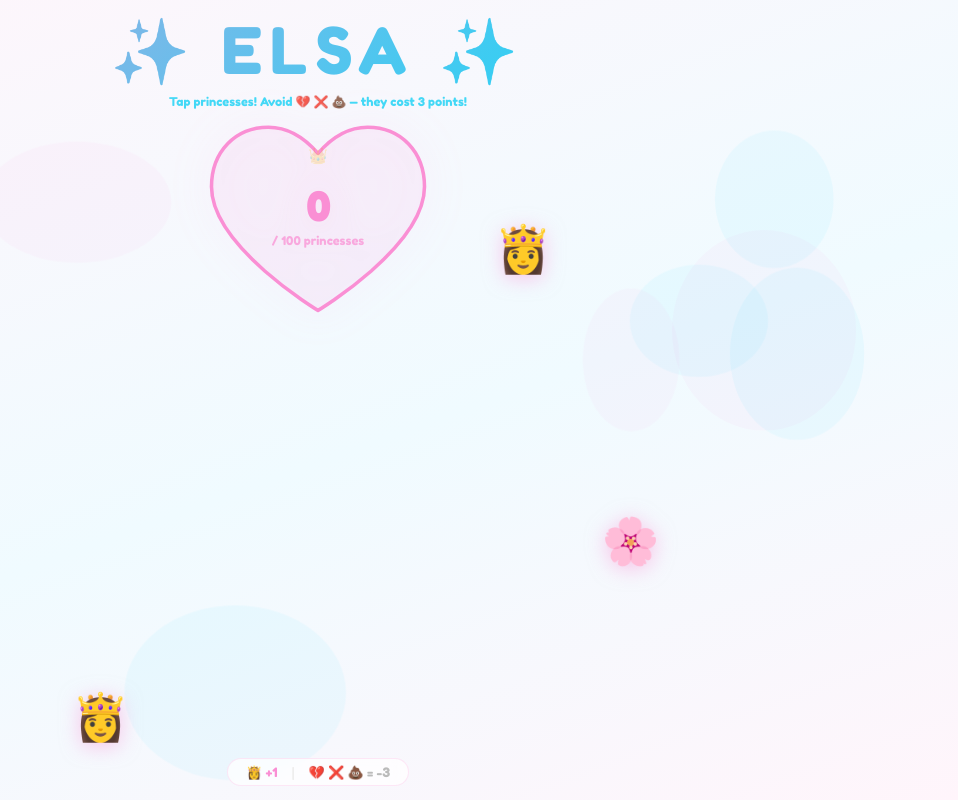
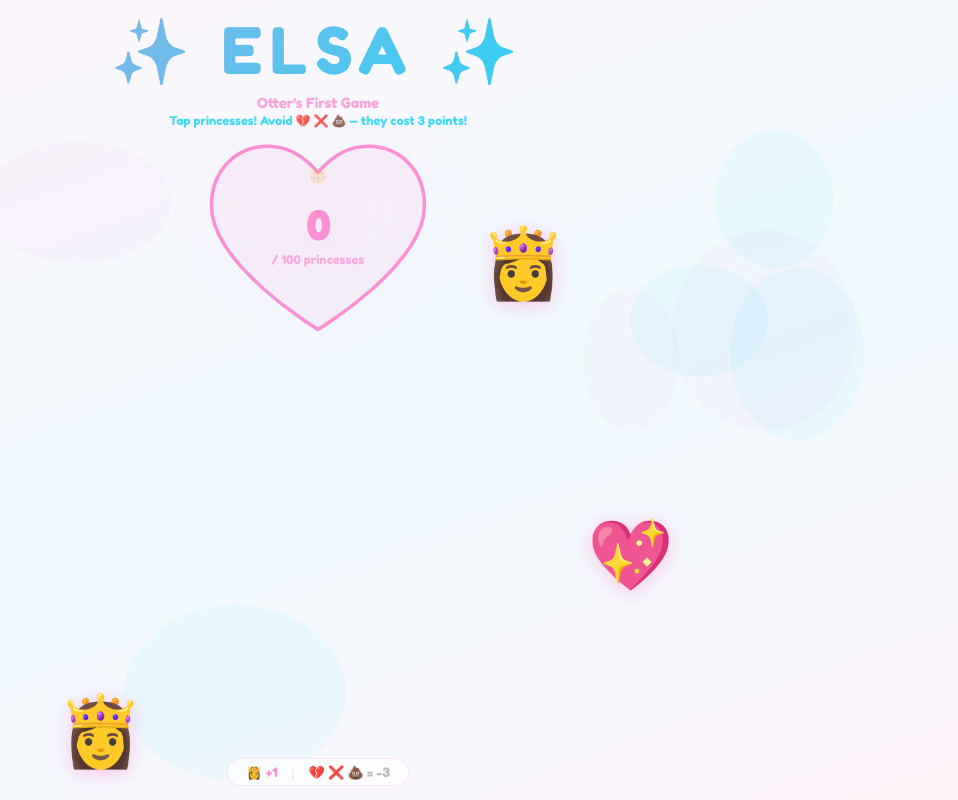
Before and after one commit to protopa/elsa, a React (Vite) app: page / in a window 1280 px wide. Shown: the whole page, without its empty margins (322-1280 px from the left). Built offline with nearby package versions, Linux system fonts and the light colour scheme.

Commit message:
Make game easier: bigger icons, more hearts, add subhead

```diff
--- a/src/App.jsx
+++ b/src/App.jsx
@@ -3,7 +3,7 @@ import { useState, useEffect, useRef, useCallback, useMemo } from "react";
 const GOAL = 100;
 const PINK = "#FA8FD4";
 const CYAN = "#27D3F5";
-const GOOD_ITEMS = ["👸", "👸", "👸", "🧚", "🌟", "💫", "⭐", "🌸"];
+const GOOD_ITEMS = ["👸", "👸", "👸", "🧚", "🌟", "💫", "⭐", "🌸", "❤️", "❤️", "💖", "💝"];
 const BAD_ITEMS  = ["💔", "❌", "💩"];
 const PARTY_ITEMS = ["👸", "🪿", "🌈", "✨", "🦄", "💖", "🌸", "⭐", "🎊", "🎉", "🪿", "🌈", "🪿"];
 
@@ -64,7 +64,7 @@ function Item({ item, onCatch, gameH }) {
   return (
     <div onClick={() => onCatch(id, kind)} style={{
       position: "absolute", left: x, top: y,
-      transform: "translateX(-50%)", fontSize: "46px",
+      transform: "translateX(-50%)", fontSize: "69px",
       cursor: "pointer", userSelect: "none", WebkitUserSelect: "none",
       zIndex: 30, WebkitTapHighlightColor: "transparent",
       filter: kind === "good"
@@ -263,6 +263,9 @@ export default function PrincessCatcher() {
           WebkitTextFillColor: "transparent",
           animation: "bob 2.5s ease-in-out infinite, shimmer 3s ease-in-out infinite",
         }}>✨ ELSA ✨</h1>
+        <p style={{ margin: "0 0 2px", fontSize: 14, color: `${PINK}cc`, fontFamily: "'Fredoka One', cursive" }}>
+          Otter's First Game
+        </p>
         <p style={{ margin: 0, fontSize: 12, color: `${CYAN}dd`, fontFamily: "'Fredoka One', cursive" }}>
           Tap princesses! Avoid 💔 ❌ 💩 — they cost 3 points!
         </p>
```
